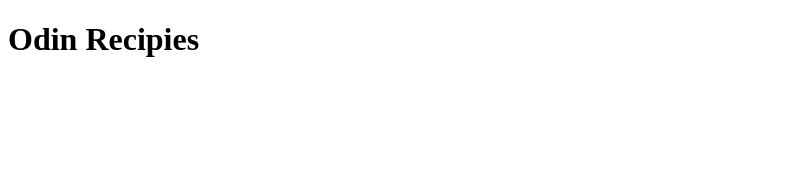
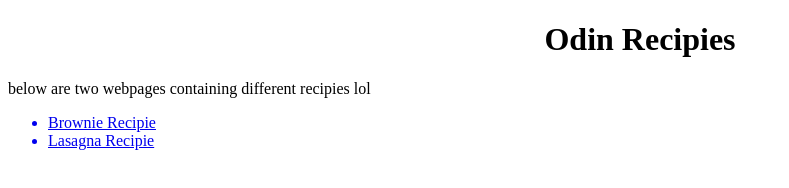
Before and after one commit to Ghostly726/odin-recipies, a plain HTML site: page index.html in a window 1280 px wide. Shown: the whole page, without its empty margins (0-789 px from the left). Drawn offline with Linux system fonts and the light colour scheme.

Commit message:
Finished index.html, and propably the porject too

```diff
--- a/index.html
+++ b/index.html
@@ -4,9 +4,18 @@
     <meta charset="UTF-8">
     <meta http-equiv="X-UA-Compatible" content="IE=edge">
     <meta name="viewport" content="width=device-width, initial-scale=1.0">
-    <title>Document</title>
+    <title>Odin Recipies</title>
 </head>
 <body>
-    <h1>Odin Recipies</h1>
+    <h1 style="text-align: center;">Odin Recipies</h1>
+    <p>below are two webpages containing different recipies lol</p>
+    <ul>
+        <a href="/recipies/brownies/brownie.html" target="_blank">
+        <li>Brownie Recipie</li>
+        </a>
+        <a href="/recipies/lasagna/lasagna.html" target="_blank">
+            <li>Lasagna Recipie</li>
+        </a>
+    </ul>
 </body>
 </html>
```
